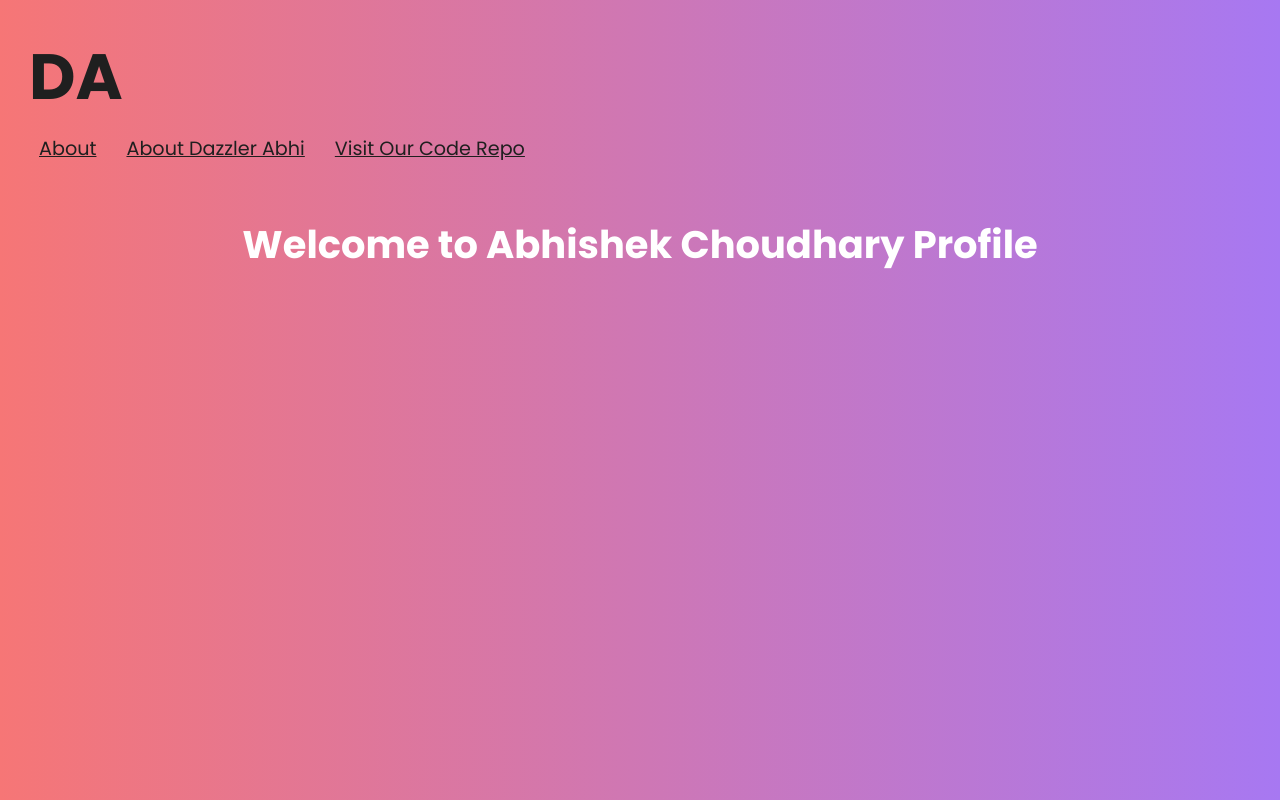
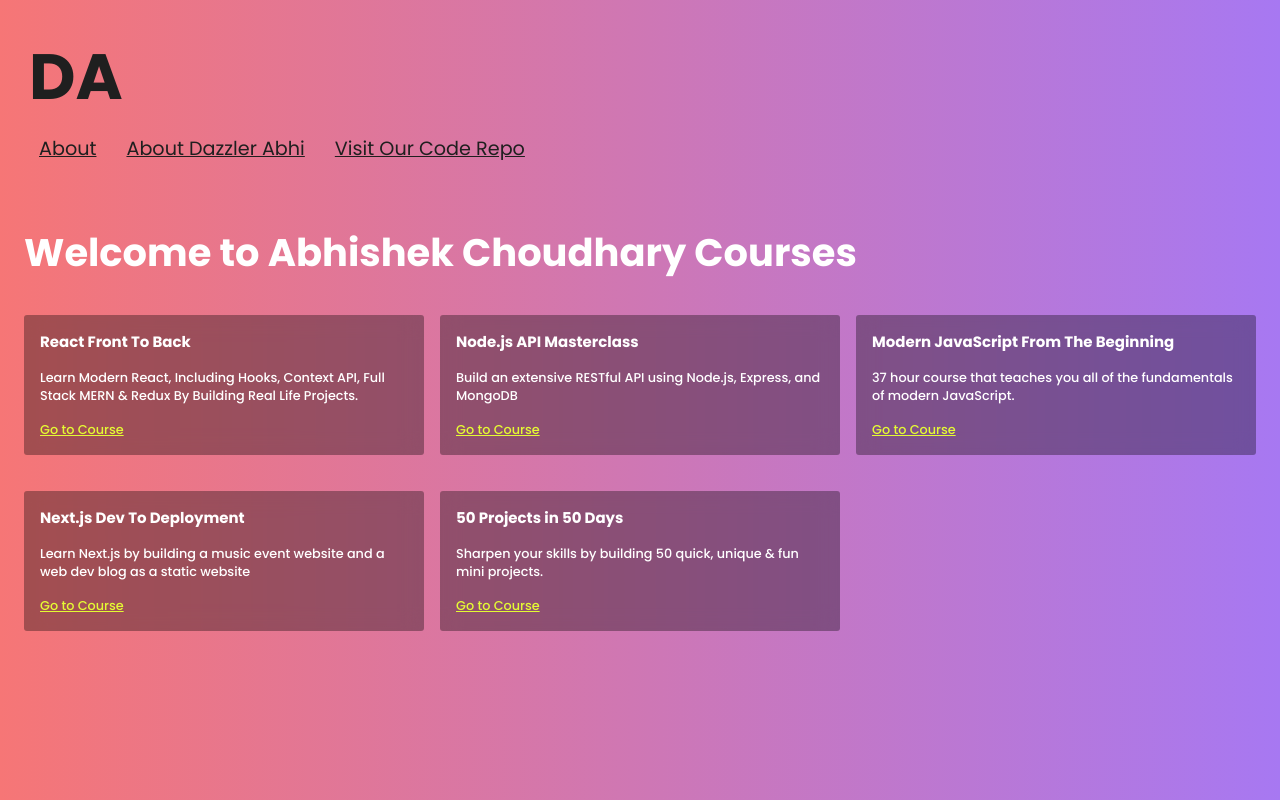
Before and after one commit to dazzlerabhi30800/next.js-craschCourse-bradTraversy, a Next.js app: page / in a window 1280 px wide. Built offline with nearby package versions, Linux system fonts and the light colour scheme.

Commit message:
added get request api for courses and search courses

```diff
--- /dev/null
+++ b/app/api/courses/data.json
@@ -0,0 +1,37 @@
+[
+  {
+    "id": 1,
+    "title": "React Front To Back",
+    "description": "Learn Modern React, Including Hooks, Context API, Full Stack MERN & Redux By Building Real Life Projects.",
+    "link": "https://www.traversymedia.com/Modern-React-Front-To-Back-Course",
+    "level": "Beginner"
+  },
+  {
+    "id": 2,
+    "title": "Node.js API Masterclass",
+    "description": "Build an extensive RESTful API using Node.js, Express, and MongoDB",
+    "link": "https://www.traversymedia.com/node-js-api-masterclass",
+    "level": "Intermediate"
+  },
+  {
+    "id": 3,
+    "title": "Modern JavaScript From The Beginning",
+    "description": "37 hour course that teaches you all of the fundamentals of modern JavaScript.",
+    "link": "https://www.traversymedia.com/modern-javascript-2-0",
+    "level": "All Levels"
+  },
+  {
+    "id": 4,
+    "title": "Next.js Dev To Deployment",
+    "description": "Learn Next.js by building a music event website and a web dev blog as a static website",
+    "link": "https://www.traversymedia.com/next-js-dev-to-deployment",
+    "level": "Intermediate"
+  },
+  {
+    "id": 5,
+    "title": "50 Projects in 50 Days",
+    "description": "Sharpen your skills by building 50 quick, unique & fun mini projects.",
+    "link": "https://www.traversymedia.com/50-Projects-In-50-Days",
+    "level": "Beginner"
+  }
+]
--- /dev/null
+++ b/app/api/courses/route.js
@@ -0,0 +1,6 @@
+import { NextResponse } from 'next/server';
+import courses from './data.json';
+
+export async function GET(request) {
+    return NextResponse.json(courses);
+}
--- /dev/null
+++ b/app/api/courses/search/route.js
@@ -0,0 +1,11 @@
+import { NextResponse } from 'next/server';
+import courses from '../data.json';
+
+export async function GET(request) {
+    const { searchParams } = new URL(request.url);
+    // console.log(searchParams.get("query"));
+    // console.log(searchParams.get("name"));
+    const query = searchParams.get("query");
+    const filterCourses = courses.filter((course) => course.title.toLowerCase().includes(query.toLowerCase()));
+    return NextResponse.json(filterCourses);
+}
--- /dev/null
+++ b/app/api/hello/route.js
@@ -0,0 +1,5 @@
+import courses from '../courses/data.json';
+
+export async function GET(request) {
+    return new Response(JSON.stringify(courses))
+}
--- /dev/null
+++ b/app/components/Courses.jsx
@@ -0,0 +1,27 @@
+import Link from "next/link";
+
+const fetchCourses = async () => {
+  const response = await fetch("http://localhost:3000/api/courses");
+  const courses = await response.json();
+  return courses;
+};
+
+const Courses = async () => {
+  const courses = await fetchCourses();
+  console.log(courses);
+  return (
+    <div className="courses--wrapper">
+      {courses.map((course, index) => (
+        <div key={course.id} className="course card">
+          <h3>{course.title}</h3>
+          <p>{course.description}</p>
+          <Link target="_blank" href={course.link}>
+            Go to Course
+          </Link>
+        </div>
+      ))}
+    </div>
+  );
+};
+
+export default Courses;
--- a/app/components/CurrentRepo.jsx
+++ b/app/components/CurrentRepo.jsx
@@ -2,7 +2,10 @@
 import { FaStar, FaCodeBranch, FaEye } from "react-icons/fa";
 const fetchRepo = async (name) => {
   const response = await fetch(
-    `https://api.github.com/repos/dazzlerabhi30800/${name}`
+    `https://api.github.com/repos/dazzlerabhi30800/${name}`,
+    {
+      next: { revalidate: 60 },
+    }
   );
   const repo = await response.json();
 
--- a/app/components/RepoDir.jsx
+++ b/app/components/RepoDir.jsx
@@ -2,7 +2,10 @@
 
 const fetchRepoContents = async (name) => {
   const contents = await fetch(
-    `https://api.github.com/repos/dazzlerabhi30800/${name}/contents`
+    `https://api.github.com/repos/dazzlerabhi30800/${name}/contents`,
+    {
+      next: { revalidate: 60 },
+    }
   );
 
   const repoContents = await contents.json();
--- a/app/globals.css
+++ b/app/globals.css
@@ -202,6 +202,25 @@
 }
 
 
+/* Course Card */
+.courses--wrapper {
+    display: grid;
+    grid-template-columns: repeat(auto-fit, minmax(300px, 1fr));
+    gap: 1rem;
+}
+
+.course {
+    background: #00000055;
+    font-weight: 500;
+    justify-content: space-between;
+}
+
+.course a {
+    color: #e4fb33;
+}
+
+
+
 @media(hover: hover) {
     a:not(.repos--links a):hover {
         color: #f8f8f8;
--- a/app/page.jsx
+++ b/app/page.jsx
@@ -1,12 +1,12 @@
 // import Image from 'next/image'
+import Courses from "./components/Courses";
 import styles from "./page.module.css";
 
 export default function HomePage() {
   return (
     <div className={styles.mainPage}>
-      <h1 style={{ margin: "0 auto", textAlign: "center" }}>
-        Welcome to Abhishek Choudhary Profile
-      </h1>
+      <h1 style={{ margin: "8px 0" }}>Welcome to Abhishek Choudhary Courses</h1>
+      <Courses />
     </div>
   );
 }
```
Also changed, not shown: app/code/repos/page.jsx (+6 -1 lines).
